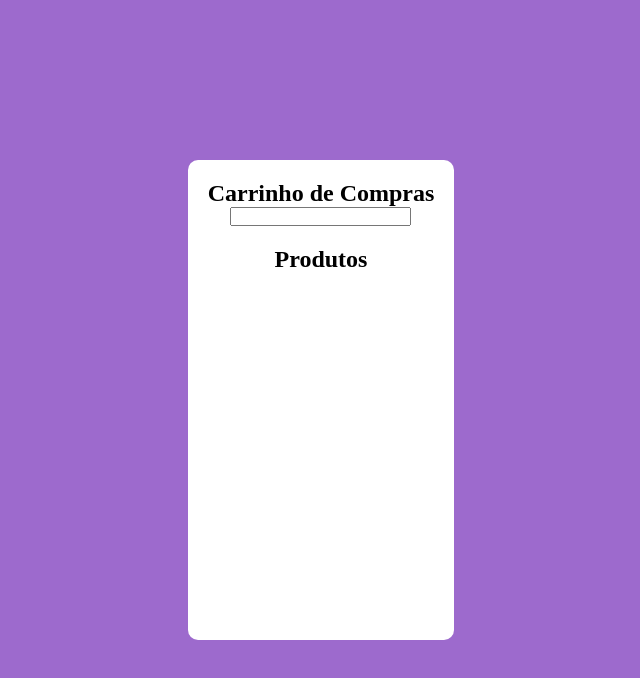
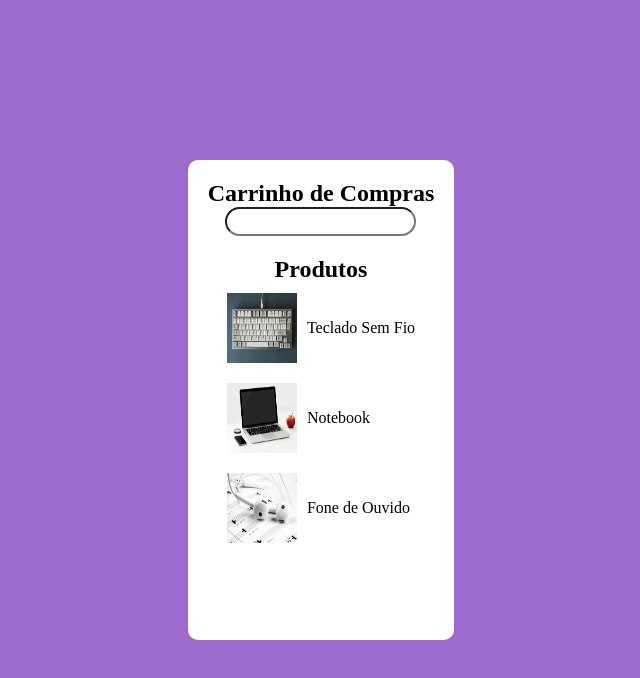
Before and after one commit to nicholaslouback/shopping_cart, a plain HTML site: page index.html in a window 1280 px wide. Shown: the whole page, without its empty margins (319-959 px from the left). Drawn offline with Linux system fonts and the light colour scheme.

Commit message:
feat: adding products

```diff
--- a/index.html
+++ b/index.html
@@ -10,11 +10,31 @@
     <main>
         <header>
             <h2>Carrinho de Compras</h2>
-            <input type="text" name="product" id="product" placeholder="">
+            <input type="text" name="find" id="find" placeholder="">
         </header>
 
         <section>
             <h2>Produtos</h2>
+            <div id="products">
+                <div class="item">
+                    <img src="/imagens/teclado.jpg" alt="teclado" id="teclado">
+                    <div class="productsText">
+                        <div class="text">Teclado Sem Fio</div>
+                    </div>
+                </div>
+                <div class="item">
+                    <img src="/imagens/notebook.jpg" alt="notebook" id="notebok">
+                    <div class="productsText">
+                        <div class="text">Notebook</div>
+                    </div>
+                </div>
+                <div class="item">
+                    <img src="/imagens/fone.jpg" alt="fone" id="Fone">
+                    <div class="productsText">
+                        <div class="text">Fone de Ouvido</div>
+                    </div>
+                </div>
+            </div>
         </section>
     </main>
 </body>
--- a/styles.css
+++ b/styles.css
@@ -21,8 +21,31 @@ main {
     background-color: white;
     gap: 20px;
     height: 60vh;
-    max-width: 400px;
     position: relative;
     border-radius: 10px;
     padding: 20px;
 }
+
+#find {
+    border-radius: 20px;
+    padding: 5px;
+}
+
+#products{
+    display: flex;
+    flex-direction: column;
+
+}
+
+img {
+    width: 70px;
+    height: 70px;
+}
+
+.item {
+    display: flex;
+    align-items: center;
+    cursor: pointer;
+    padding: 10px;
+    gap: 10px;
+}
```
Also changed, not shown: imagens/fone.jpg (added), imagens/notebook.jpg (added), imagens/teclado.jpg (added).
